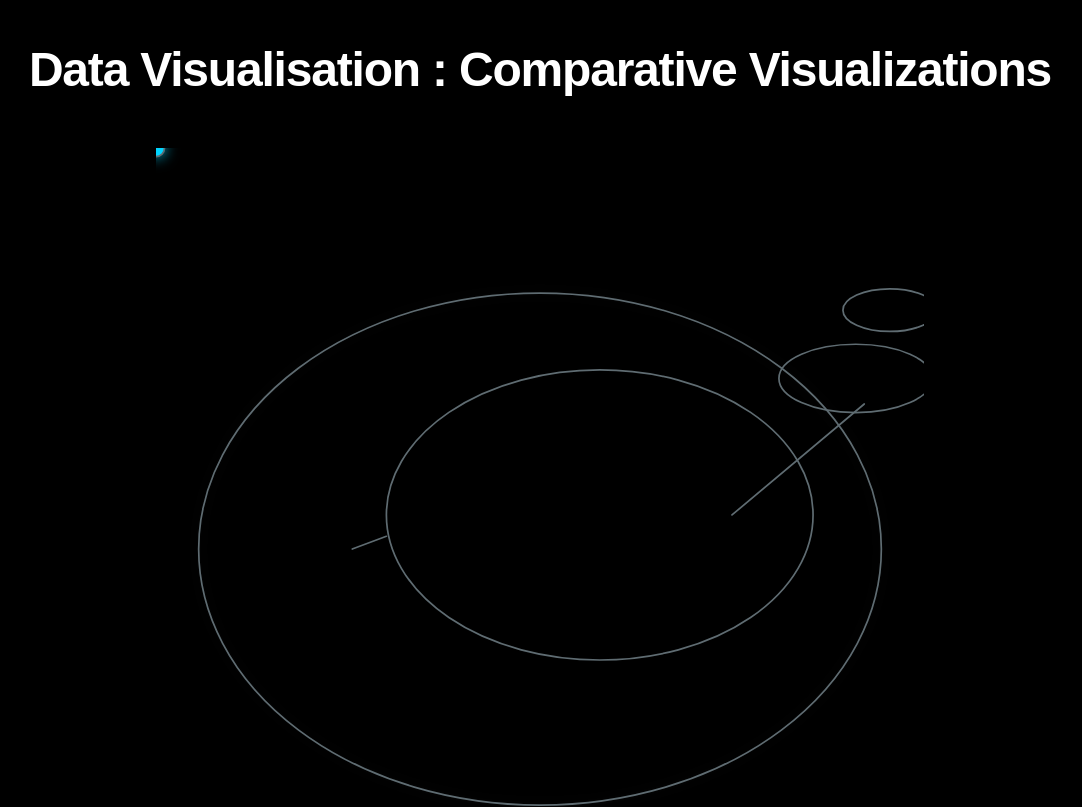
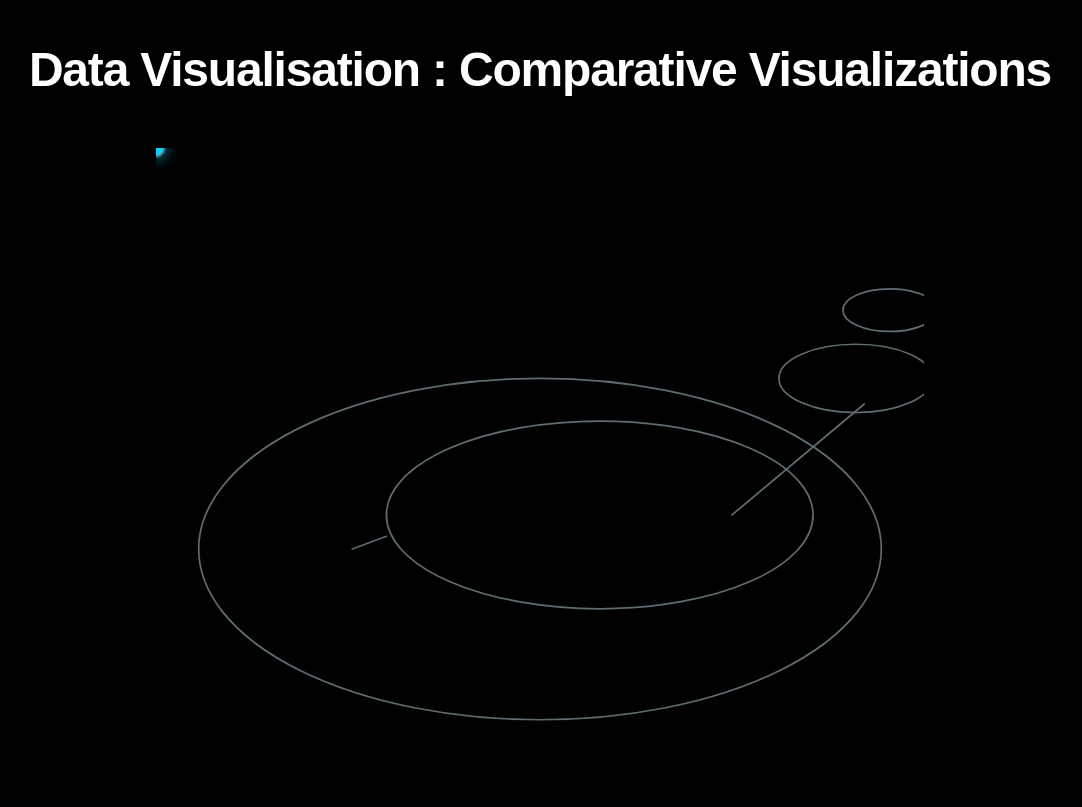
Before and after one commit to bukil/dataviz, a Next.js app: page / in a window 1280 px wide. Shown: the top 807 px of the page, without its empty margins (100-1182 px from the left). Built offline with nearby package versions, Linux system fonts and the light colour scheme.

Commit message:
Update LhcShape.tsx

```diff
--- a/app/LhcShape.tsx
+++ b/app/LhcShape.tsx
@@ -38,10 +38,10 @@ const LhcShape: React.FC<LhcShapeProps> = ({
         className="w-full h-auto"
       >
         {/* Outer LHC (slightly squashed ellipse) */}
-        <ellipse cx="450" cy="470" rx="400" ry="300" className="[filter:drop-shadow(0_0_6px_rgba(255,255,255,0.05))]" />
+        <ellipse cx="450" cy="470" rx="400" ry="200" className="[filter:drop-shadow(0_0_6px_rgba(255,255,255,0.05))]" />
 
         {/* Inner SPS ellipse */}
-        <ellipse cx="520" cy="430" rx="250" ry="170" />
+        <ellipse cx="520" cy="430" rx="250" ry="110" />
 
         {/* Transfer line from inner to outer */}
         <path d="M 675 430 L 830 300" />
@@ -58,7 +58,8 @@ const LhcShape: React.FC<LhcShapeProps> = ({
         {animateParticle && (
           <g>
             <defs>
-              <path id="lhcPath" d="M 50 470 a 400 300 0 1 0 800 0 a 400 300 0 1 0 -800 0" />
+              {/* Ellipse path for rx=400 ry=200 centered at (450,470). Start at left extreme. */}
+              <path id="lhcPath" d="M 50 470 a 400 200 0 1 0 800 0 a 400 200 0 1 0 -800 0" />
             </defs>
             <circle r="10" fill="#00d4ff" className="[filter:drop-shadow(0_0_8px_rgba(0,212,255,0.8))]">
               <animateMotion
```
